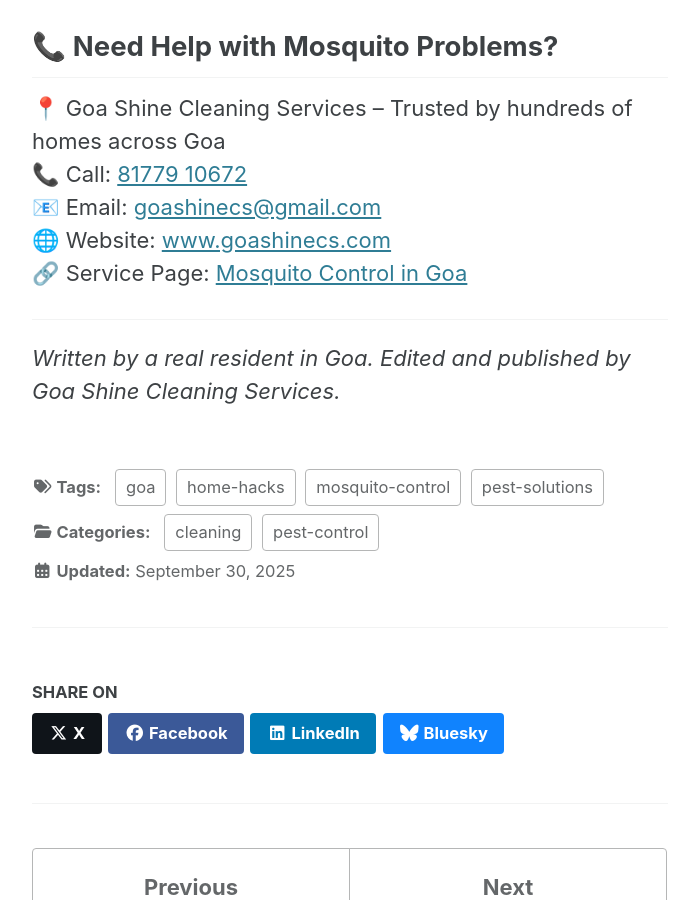
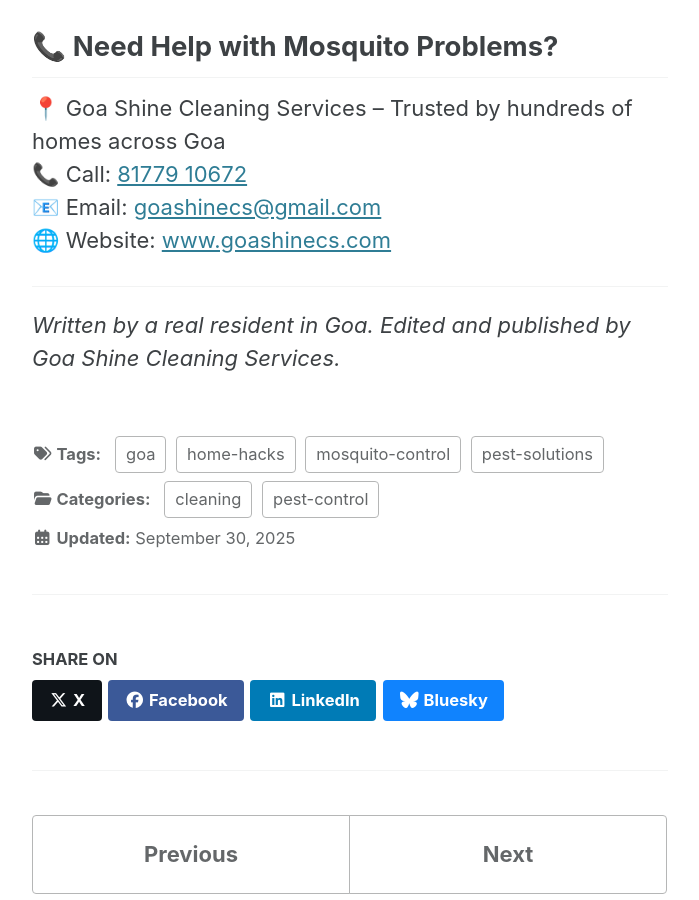
Before and after one commit to goashinecs/goashinecs, a Jekyll site: the page built from _posts/2025-09-30-remove-mosquitoes-from-home.md, in a window 1280 px wide and 900 px high, scrolled down 3852 px. Shown: the whole window, without its empty margins (290-989 px from the left). Built offline with Jekyll 4.4.1, drawn with Linux system fonts in a browser that asks for light colours; cached includes are drawn as plain includes.

Commit message:
Update 2025-09-30-remove-mosquitoes-from-home.md

```diff
--- a/_posts/2025-09-30-remove-mosquitoes-from-home.md
+++ b/_posts/2025-09-30-remove-mosquitoes-from-home.md
@@ -99,7 +99,6 @@ Within 48 hours, there wasn’t a mosquito in sight. I finally got a full night
 📞 Call: [81779 10672](tel:+918177910672)
 📧 Email: [goashinecs@gmail.com](mailto:goashinecs@gmail.com)
 🌐 Website: [www.goashinecs.com](https://www.goashinecs.com)
-🔗 Service Page: [Mosquito Control in Goa](https://www.goashinecs.com/mosquito-control-goa.html)
 
 ---
 
```
